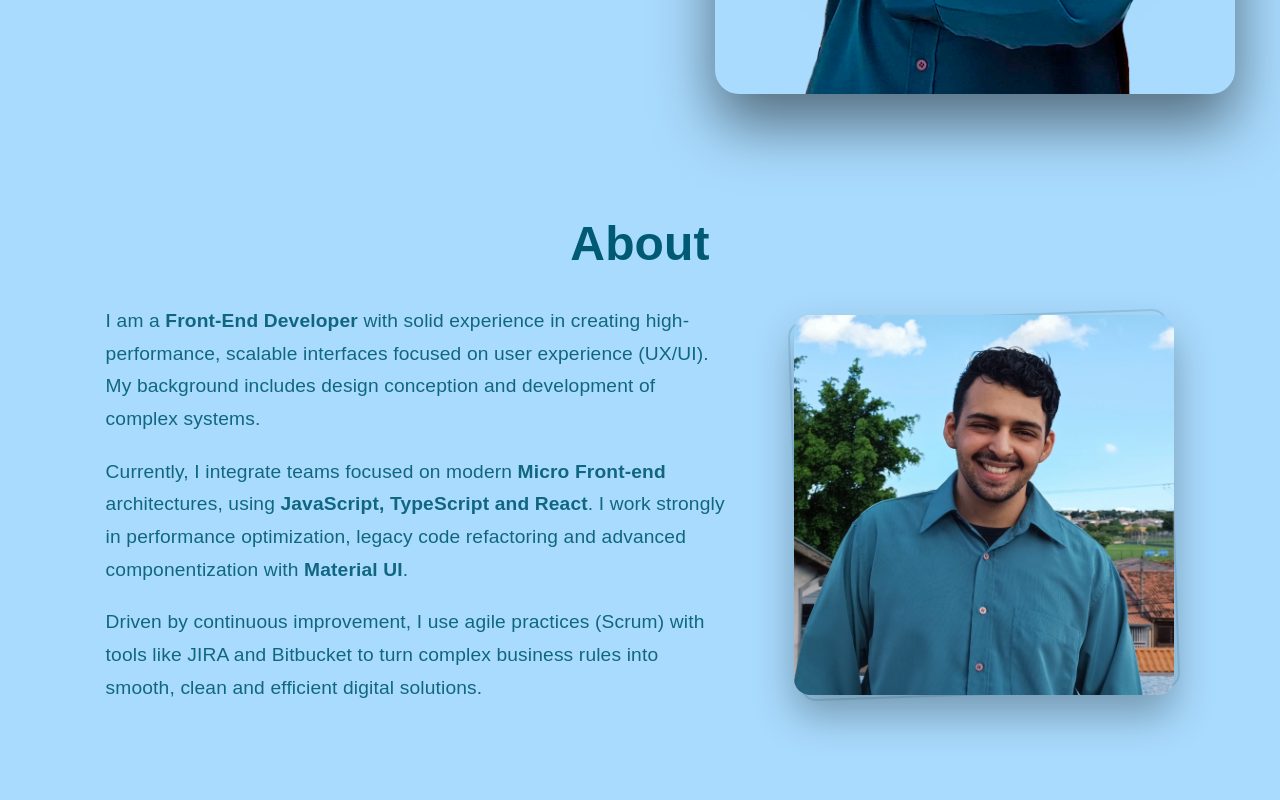
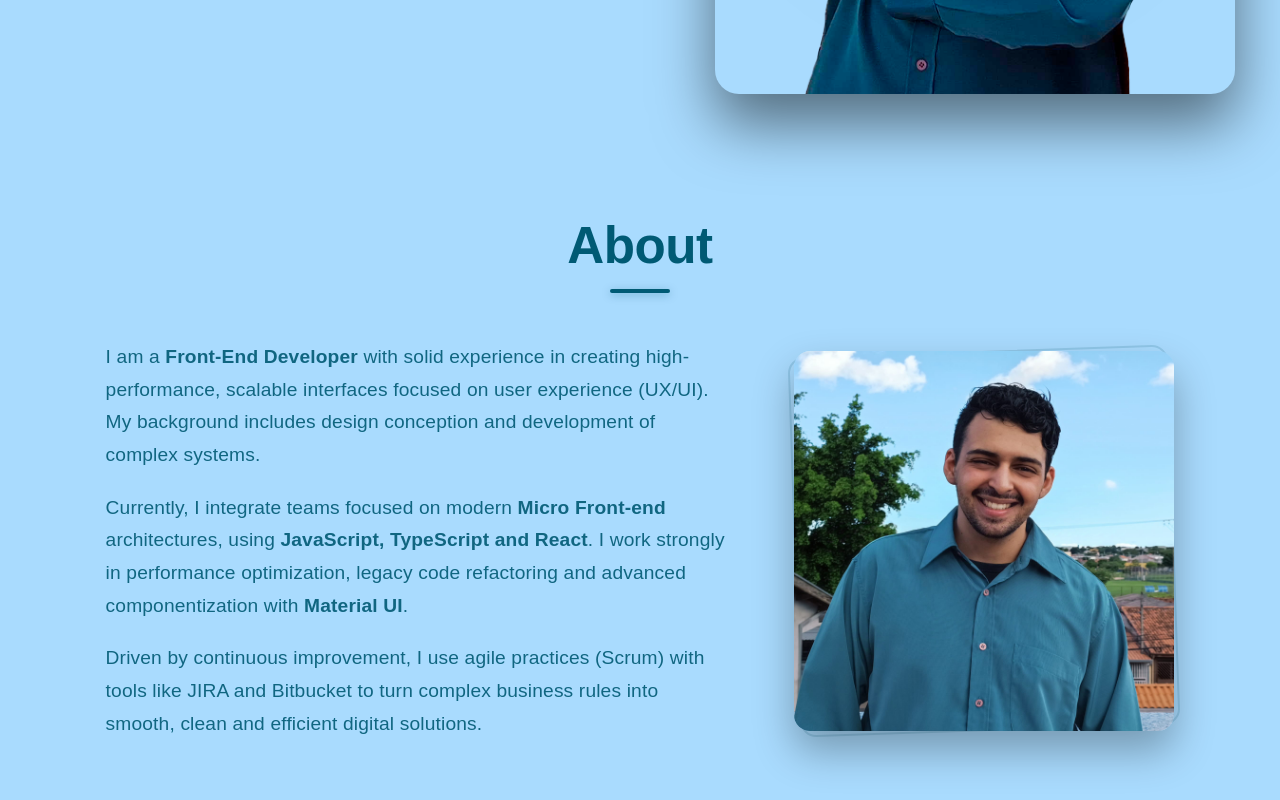
Before and after one commit to ewnsilva/portfolio, a React app: page / in a window 1280 px wide. Shown: the part 700-1500 px from the top of the page. Built offline with nearby package versions, Linux system fonts and the light colour scheme.

Commit message:
refactor: updating stylization

```diff
--- a/src/components/Title/index.tsx
+++ b/src/components/Title/index.tsx
@@ -1,28 +1,58 @@
-import { SxProps, Typography } from "@mui/material";
+import { SxProps, Theme, Typography, Box } from "@mui/material";
 
-export const Title: React.FC<{
-  children: string;
-  styles?: SxProps;
+interface TitleProps {
+  children: React.ReactNode;
+  styles?: SxProps<Theme>;
   id: string;
-}> = ({ children, styles, id }) => {
+}
+
+export const Title: React.FC<TitleProps> = ({ children, styles, id }) => {
+  const isCentered = (styles as any)?.textAlign === "center";
+
   return (
-    <Typography
-      color={"primary"}
-      variant="h4"
-      fontWeight={600}
+    <Box
       id={id}
-      paddingTop={10}
       sx={{
-        ...styles,
-        fontSize: {
-          xs: "1.5rem",
-          sm: "2rem",
-          md: "2.5rem",
-          lg: "3rem",
-        },
+        display: "flex",
+        flexDirection: "column",
+        alignItems: isCentered ? "center" : "flex-start",
+        pt: 10,
+        pb: 2,
+        width: "100%",
       }}
     >
-      {children}
-    </Typography>
+      <Typography
+        color="primary"
+        variant="h4"
+        sx={{
+          fontWeight: 800,
+          letterSpacing: "-0.01em",
+          textShadow: (theme) =>
+            theme.palette.mode === "dark"
+              ? "0px 4px 12px rgba(255, 255, 255, 0.05)"
+              : "none",
+          fontSize: {
+            xs: "1.75rem",
+            sm: "2.25rem",
+            md: "2.75rem",
+            lg: "3.2rem",
+          },
+          ...styles,
+        }}
+      >
+        {children}
+      </Typography>
+
+      <Box
+        sx={{
+          mt: 1.5,
+          width: "60px",
+          height: "4px",
+          borderRadius: "2px",
+          backgroundColor: "primary.main",
+          boxShadow: (theme) => `0px 2px 8px ${theme.palette.primary.main}60`,
+        }}
+      />
+    </Box>
   );
 };
```
